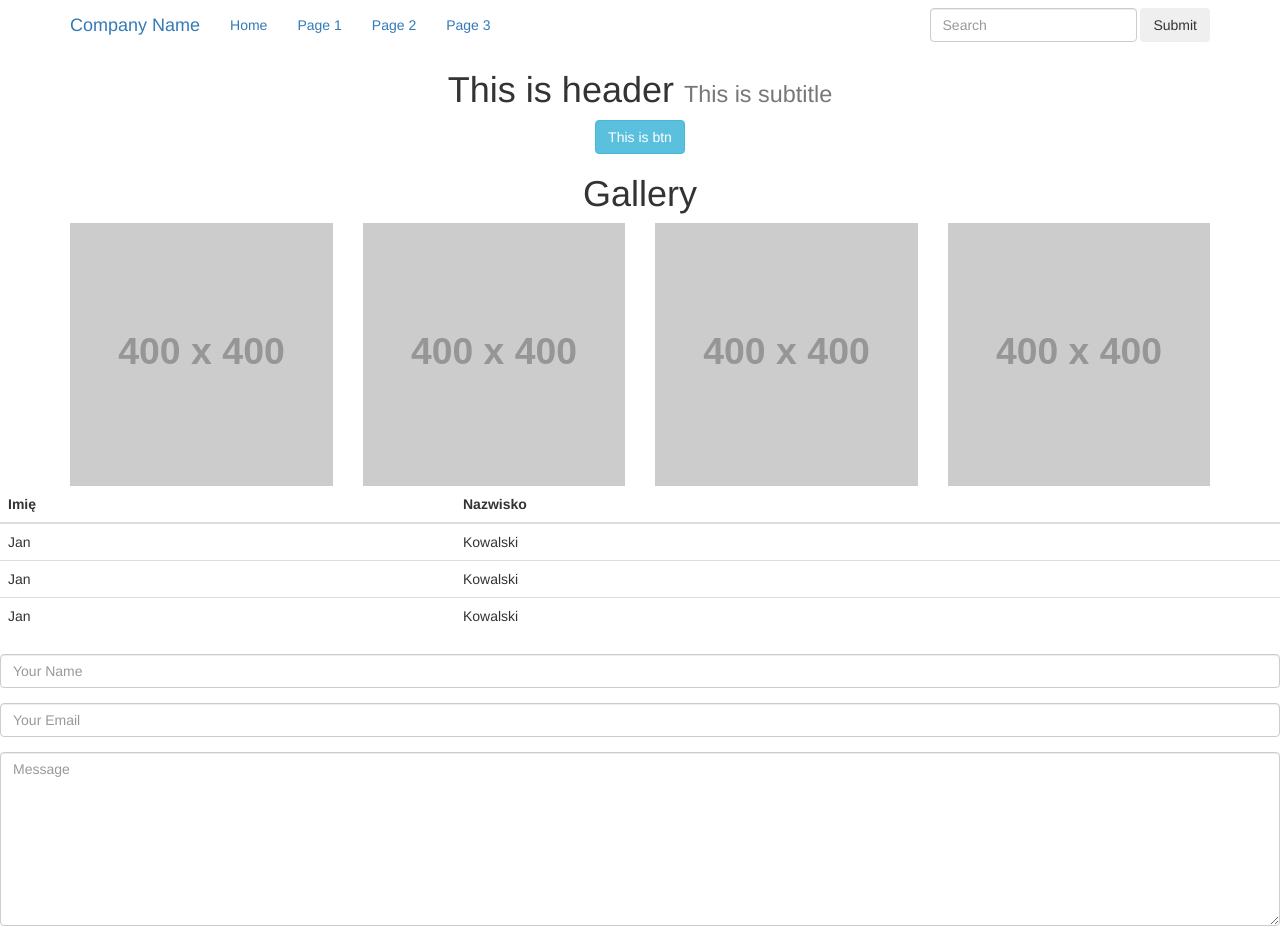
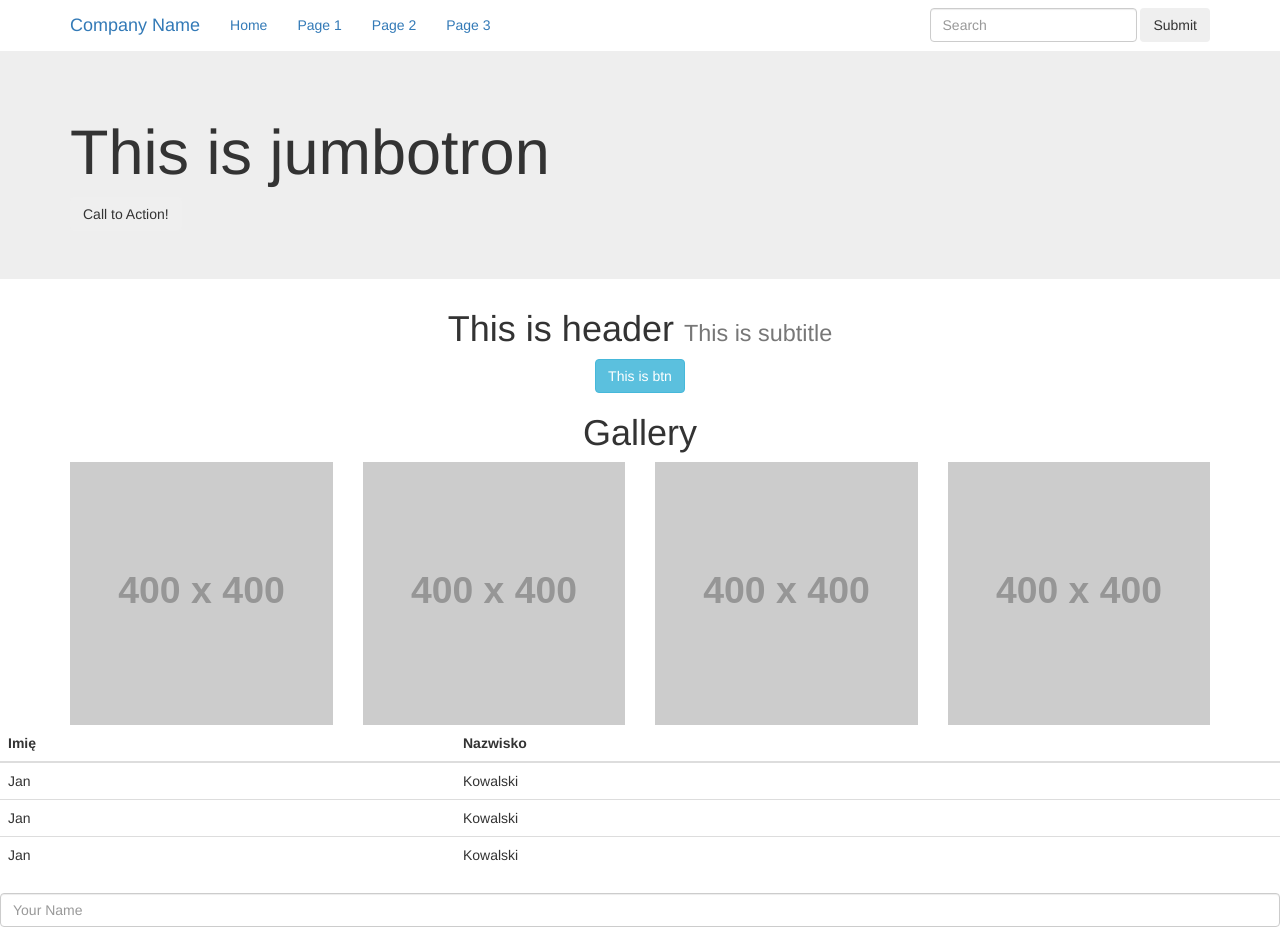
Before and after one commit to Mateusz-Kirmuc/kodilla_project_5_4, a plain HTML site: page index.html in a window 1280 px wide. Shown: the top 930 px of the page. Drawn offline with nearby package versions, Linux system fonts and the light colour scheme; placeholder pictures from the web are drawn by us.

Commit message:
Create jumbotron section

```diff
--- a/index.html
+++ b/index.html
@@ -28,6 +28,12 @@
       </form>
     </div>
   </nav>
+  <div class="jumbotron">
+    <div class="container">
+      <h1>This is jumbotron</h1>
+      <button class="btn">Call to Action!</button>
+    </div>
+  </div>
   <section class="text-center">
     <h1>This is header <small>This is subtitle</small></h1>
     <button class="btn btn-info">This is btn</button>
```
